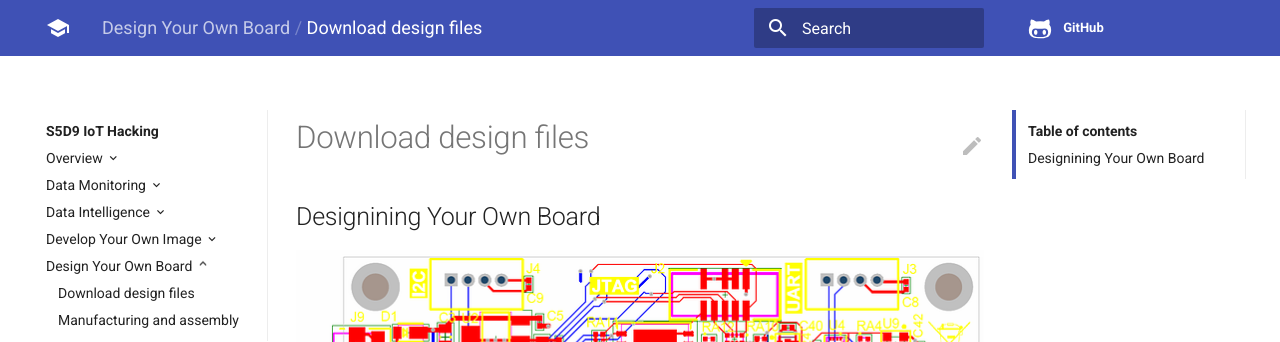
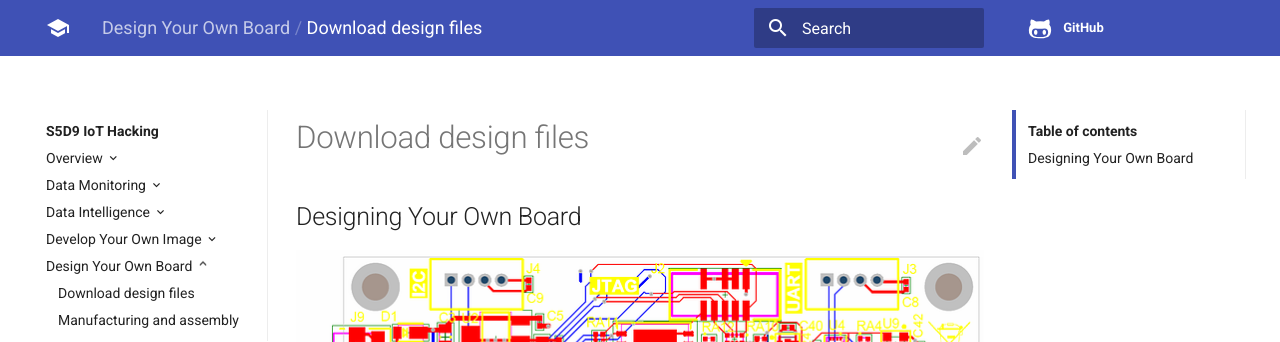
Before and after one commit to codetricity/s5d9-hacking, an MkDocs documentation site: the page built from docs/design/files.md, in a window 1280 px wide and 1159 px high. Shown: the top 342 px of the window. Built offline with MkDocs 1.6.1 and Material for MkDocs 9.7.7, drawn with Linux system fonts in a browser that asks for light colours; old or Windows-style settings are respelled for this version of MkDocs.

Commit message:
small spelling fix

```diff
--- a/docs/design/files.md
+++ b/docs/design/files.md
@@ -1,4 +1,4 @@
-## Designining Your Own Board
+## Designing Your Own Board
 
 ![](img/layout.png)
 
```
